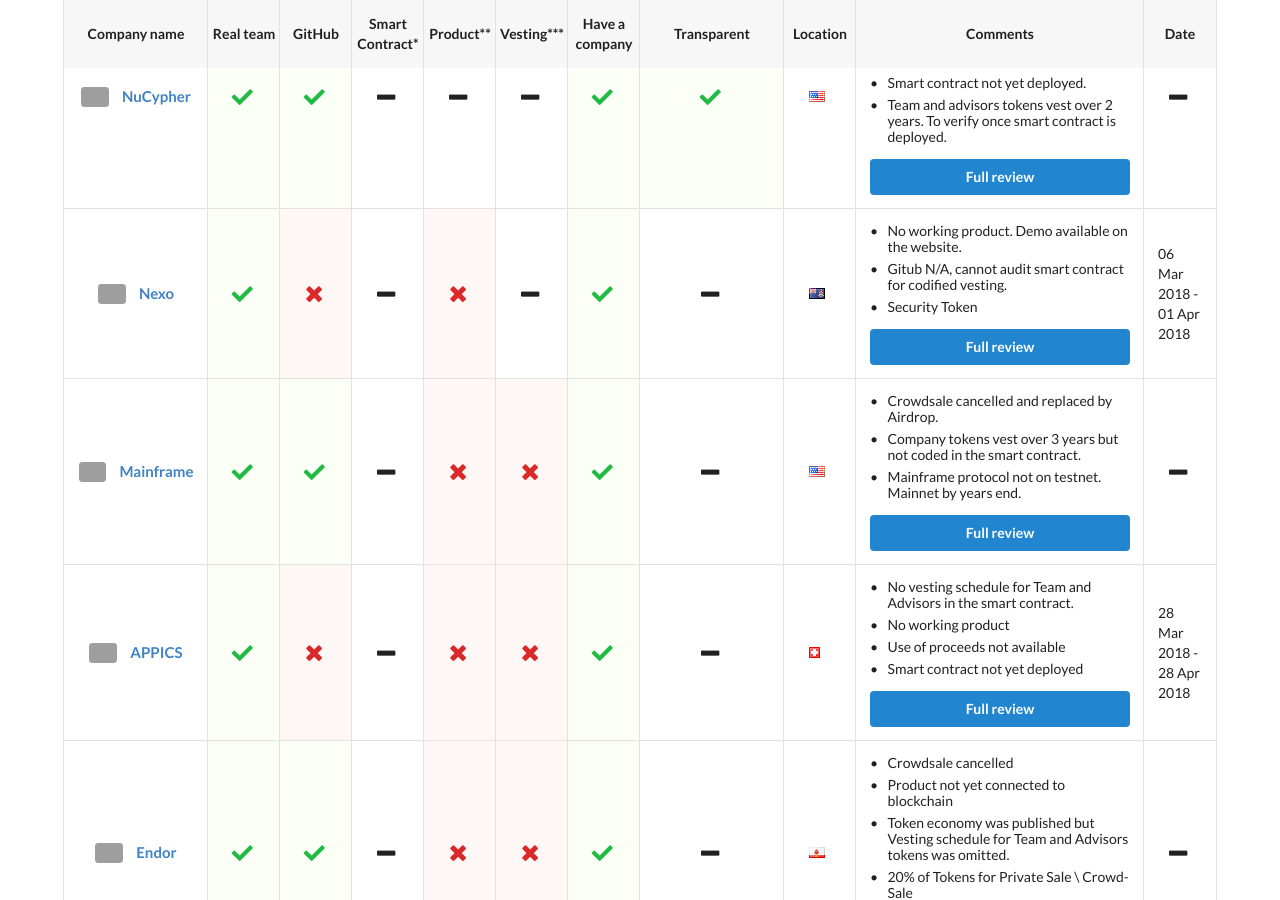
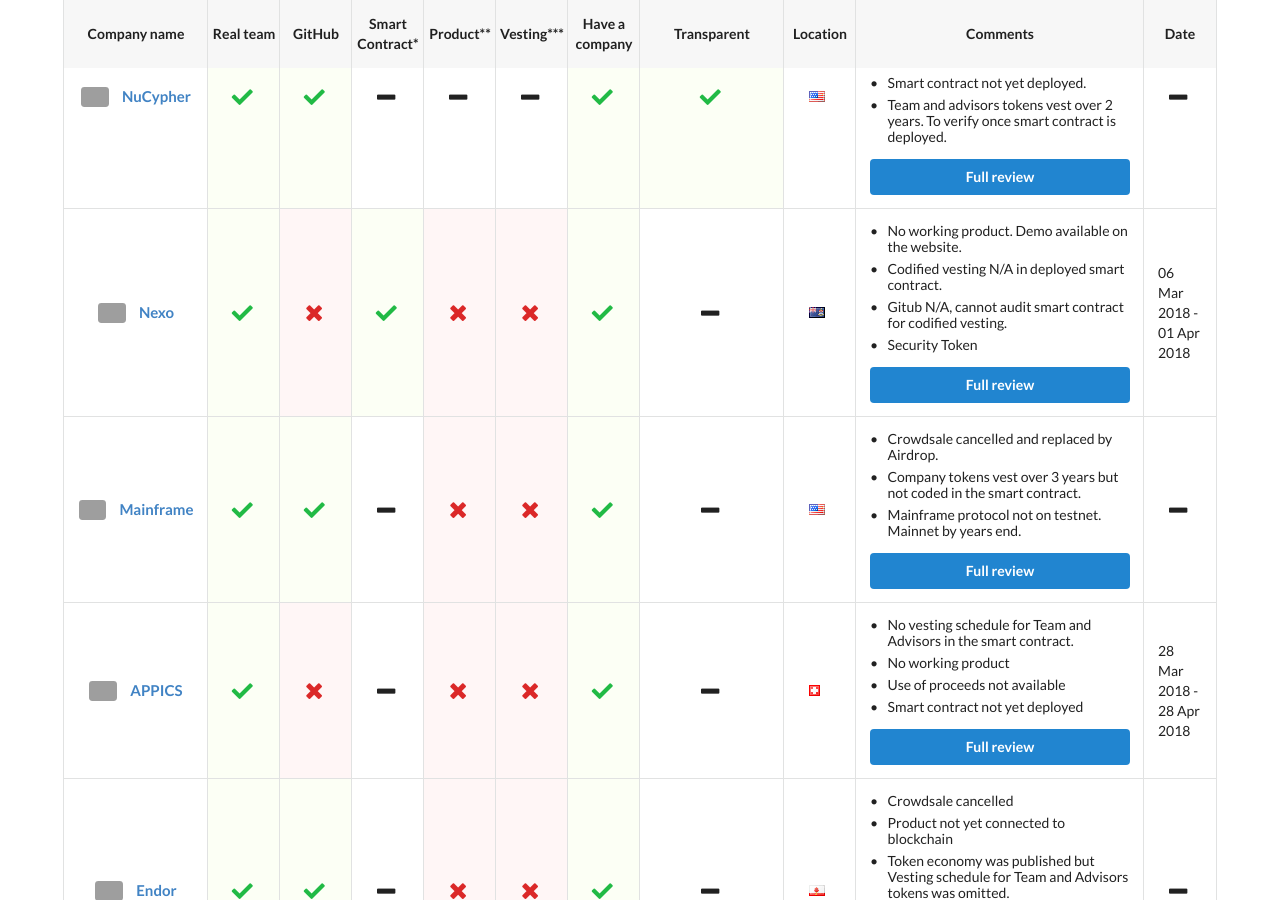
Before and after one commit to ico-check/ico-check, a Jekyll site: the page built from index.md, in a window 1280 px wide and 900 px high, scrolled down 725 px. Built offline with Jekyll 4.4.1, drawn with Linux system fonts in a browser that asks for light colours; nearby versions of some CDN libraries; grey boxes are pictures that could not be loaded.

Commit message:
56-nexo-ico-check
- Added comment
- Vesting schedule not coded in the smart contract

```diff
--- a/_data/active-future-icos.yml
+++ b/_data/active-future-icos.yml
@@ -44,14 +44,15 @@
   url: https://nexo.io/
   real_team: true
   github: false
-  smart_contract:
+  smart_contract: true
   product: false
-  min_vesting:
+  min_vesting: false
   have_company: true
   transparent:
   location: Cayman Islands
   comments:
     - content: No working product. Demo available on the website.
+    - content: Codified vesting N/A in deployed smart contract.
     - content: Gitub N/A, cannot audit smart contract for codified vesting.
     - content: Security Token
   ico_start_date: 2018-03-06T11:00:00Z
```
